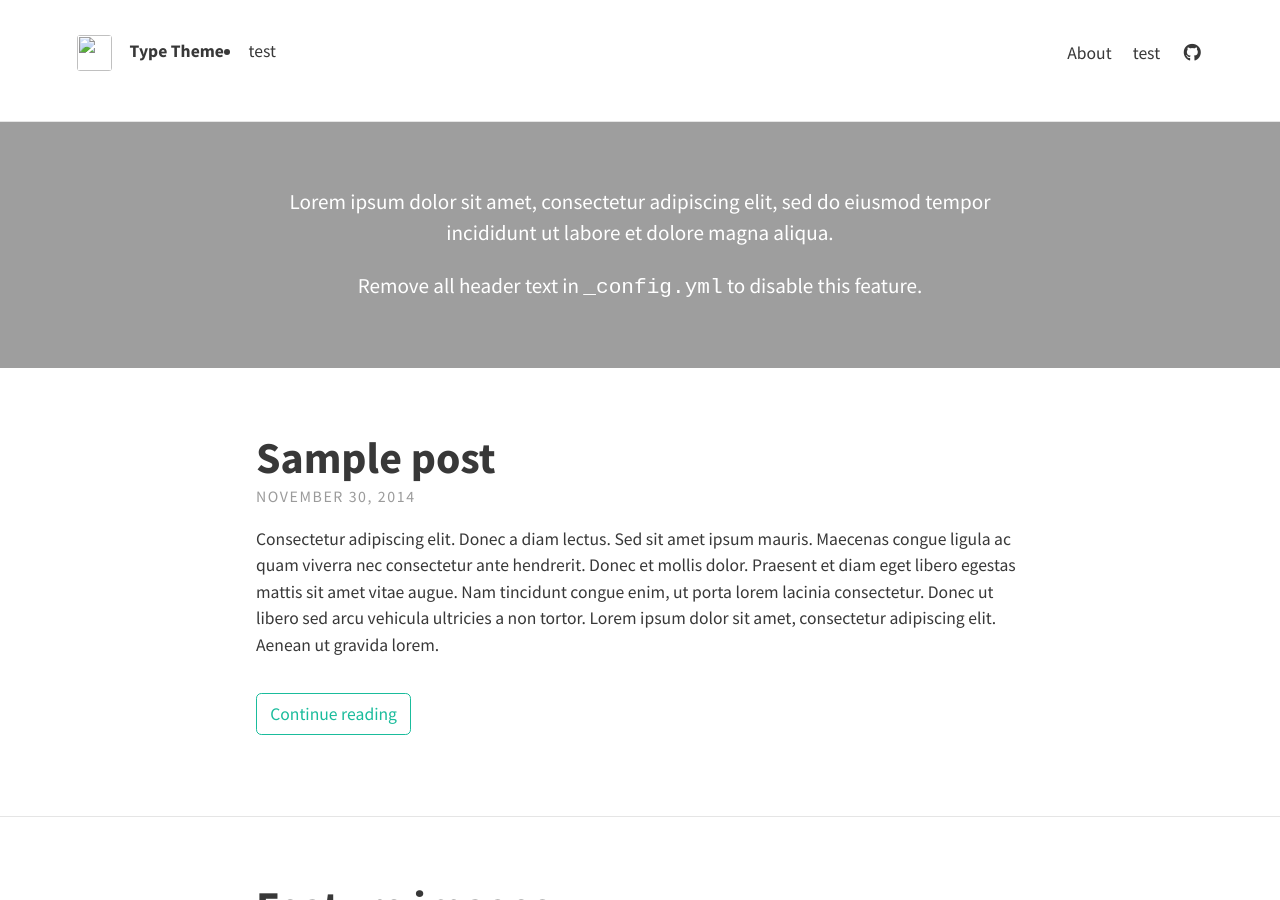
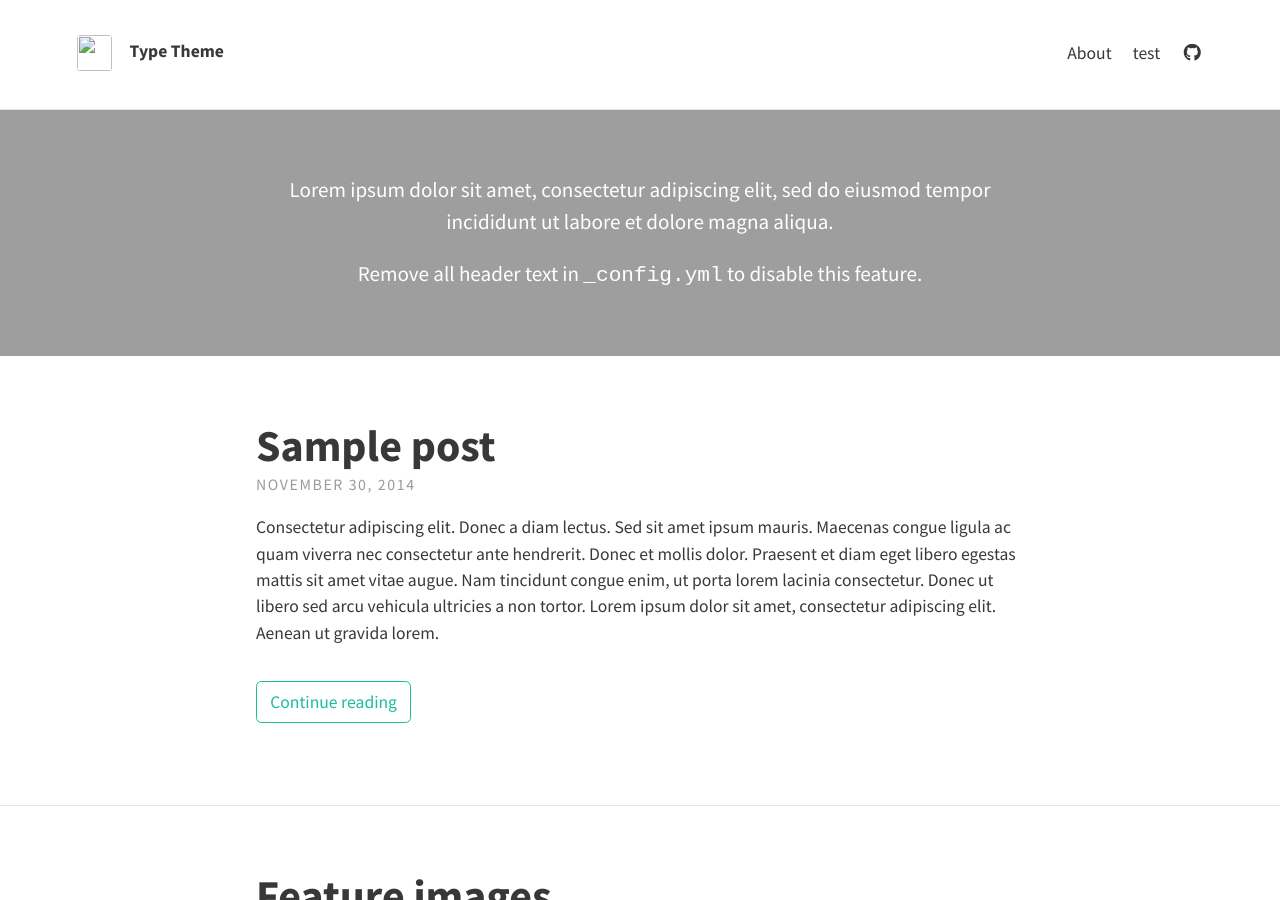
Before and after one commit to 0n1dev/React, a Jekyll site: the page built from index.html, in a window 1280 px wide and 900 px high. Built offline with Jekyll 4.4.1, drawn with Linux system fonts in a browser that asks for light colours; nearby versions of some CDN libraries; the list of posts is cut into pages by our own code.

Commit message:
category edit

```diff
--- a/_includes/header.html
+++ b/_includes/header.html
@@ -45,17 +45,4 @@
             {% endif %}
 		</ul>
 	</nav>
-	<ul>
-
-		{% assign pages_list = site.pages %}
-		{% for node in pages_list %}
-		{% if node.title != null %}
-		{% if node.layout == "category" %}
-		<li><a class="category-link {% if page.url == node.url %} active{% endif %}"
-			   href="{{ site.baseurl }}{{ node.url }}">{{ node.title }}</a></li>
-		{% endif %}
-		{% endif %}
-		{% endfor %}
-
-	</ul>
 </header>
```
